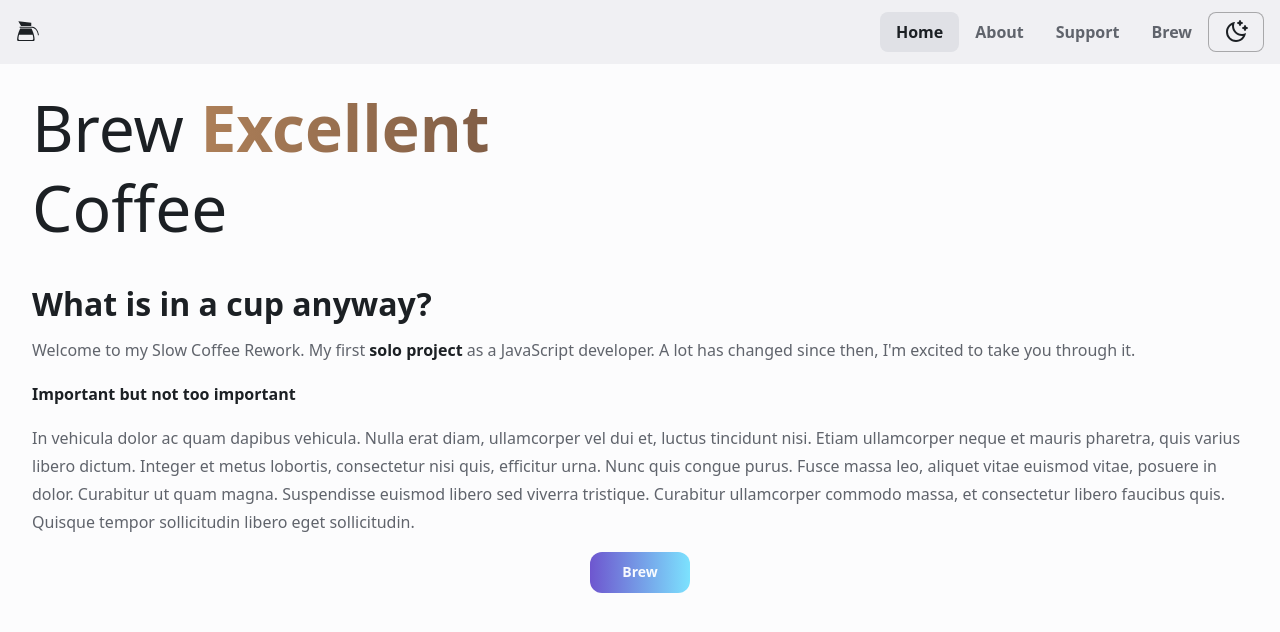
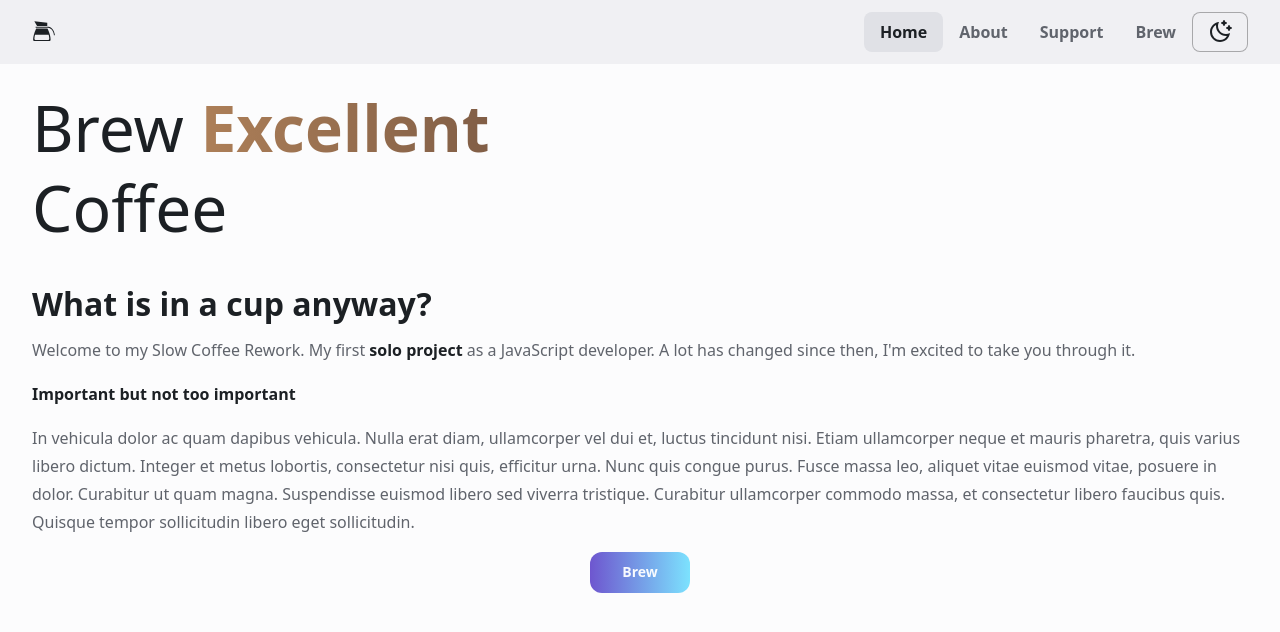
Before and after one commit to nrsimonelli/slow-coffee-two, a React (Create React App) app: page / in a window 1280 px wide. Shown: the top 632 px of the page. Built offline with nearby package versions, Linux system fonts and the light colour scheme.

Commit message:
nav responsive styling to match body

```diff
--- a/src/components/Nav/Nav.tsx
+++ b/src/components/Nav/Nav.tsx
@@ -7,20 +7,39 @@ import { Link, NavLink } from 'react-router-dom';
 import { NAV_ROUTES, ROUTES } from '../../constants';
 import { theme } from '../../stitches.config';
 import MenuDropdown from './MenuDropdown';
+import { Container } from '../Container';
 
-const Nav = () => {
 const navActiveStyle = {
   color: `${theme.colors.hiContrast}`,
   backgroundColor: `${theme.colors.base5}`,
 };
+
+const Nav = () => {
   return (
+    <Flex
+      align='center'
+      css={{
+        height: '$6',
+        bg: '$base3',
+        // px: '$4',
+      }}
+    >
+      <Container
+        css={{
+          '@initial': {},
+          '@bp2': { maxWidth: '$bp2' },
+          '@bp3': { maxWidth: '$bp3' },
+          '@bp4': { maxWidth: '$bp4' },
+          '@bp5': { maxWidth: '$bp5' },
+        }}
+      >
         <Flex
           align='center'
           justify='between'
           css={{
-        height: '$6',
-        bg: '$base3',
+            '@bp2': {
               px: '$4',
+            },
           }}
         >
           <Div css={{ '@bp2': { display: 'none' } }}>
@@ -64,6 +83,8 @@ const Nav = () => {
 
           <ThemeToggle />
         </Flex>
+      </Container>
+    </Flex>
   );
 };
 
```
Lines whose indentation alone changed are shown as unchanged.
